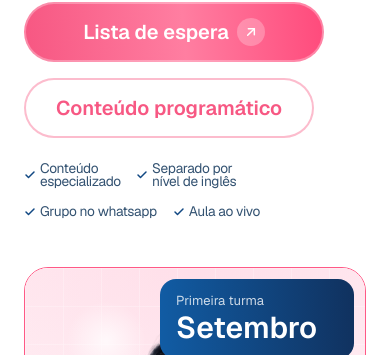
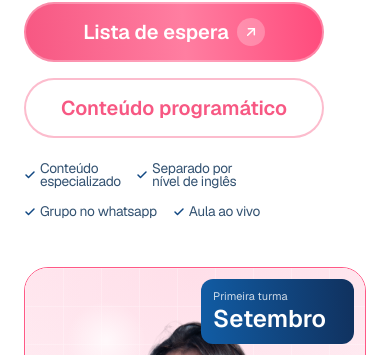
Before and after one commit to gsalviete/beyond-the-lab, a Next.js app: page / in a window 390 px wide. Shown: the part 489-844 px from the top of the page. Built offline with nearby package versions, Linux system fonts and the light colour scheme; no server answers.

Commit message:
fix(hero): paridade dos botões no mobile e escala dos flutuantes
Conteúdo programático ganha w-[300px] até lg: para empilhar com a mesma
largura do Lista de espera; badge e bandeira encolhem no mobile para
recuperar a proporção contra o card de 342px. Desktop inalterado.

```diff
--- a/src/components/Hero.jsx
+++ b/src/components/Hero.jsx
@@ -72,7 +72,14 @@ export default function Hero() {
                 Lista de espera
                 <span className="arrow-badge"><ArrowUpRight className="h-4 w-4" /></span>
               </LinkListaEspera>
-              <Link href="/conteudo-programatico" className="btn-outline">Conteúdo programático</Link>
+              {/* mesma largura do "Lista de espera" enquanto os dois empilham;
+                  em lg: volta a shrink-to-fit, que é o desktop já validado */}
+              <Link
+                href="/conteudo-programatico"
+                className="btn-outline w-[300px] max-w-full lg:w-auto"
+              >
+                Conteúdo programático
+              </Link>
             </div>
           </div>
 
@@ -132,12 +139,15 @@ export default function Hero() {
           {/* BADGE — Figma: padding 13/37/13/16, radius 16, gradiente 87deg */}
           {/* ⚠️ derivado: no mobile o badge não pode sangrar pra fora do card
               (a coluna ocupa a largura toda), então recolhe pra dentro do topo */}
-          <div className="reveal absolute right-3 top-3 z-30 rounded-2xl bg-badge-grad
-                          py-[13px] pl-4 pr-[37px] text-white
+          {/* ⚠️ derivado: a caixa é fixa em 194x80 e o card cai de 480 para 342 —
+              a escala menor no mobile é o que devolve a proporção, não o offset */}
+          <div className="reveal absolute right-3 top-3 z-30 rounded-xl bg-badge-grad
+                          py-[10px] pl-3 pr-[28px] text-white
+                          lg:rounded-2xl lg:py-[13px] lg:pl-4 lg:pr-[37px]
                           lg:-top-[52px] lg:-right-[42px]"
                style={{ '--reveal-delay': '460ms' }}>
-            <p className="text-[13px] leading-[17px] text-white/80">Primeira turma</p>
-            <p className="font-display text-[30px] font-semibold leading-[37px]">Setembro</p>
+            <p className="text-[11px] leading-[15px] text-white/80 lg:text-[13px] lg:leading-[17px]">Primeira turma</p>
+            <p className="font-display text-[24px] font-semibold leading-[30px] lg:text-[30px] lg:leading-[37px]">Setembro</p>
           </div>
 
           {/* BANDEIRA — Figma: 62.36 x 59.2, rotate -10.174°, radius 19 */}
@@ -151,8 +161,9 @@ export default function Hero() {
             height={120}
             decoding="async"
             /* ⚠️ derivado: no mobile encosta na borda de dentro em vez de sangrar */
-            className="animate-floaty absolute -bottom-4 left-2 z-30 w-[82px]
-                       lg:-bottom-[38px] lg:-left-[30px]"
+            /* ⚠️ derivado: 60/342 = 17,5%, a mesma proporção que os 82/480 do desktop */
+            className="animate-floaty absolute -bottom-4 left-2 z-30 w-[60px]
+                       lg:w-[82px] lg:-bottom-[38px] lg:-left-[30px]"
           />
 
           {/* ESPERMATOZOIDE — SVG do Figma, 159 x 152 */}
```
